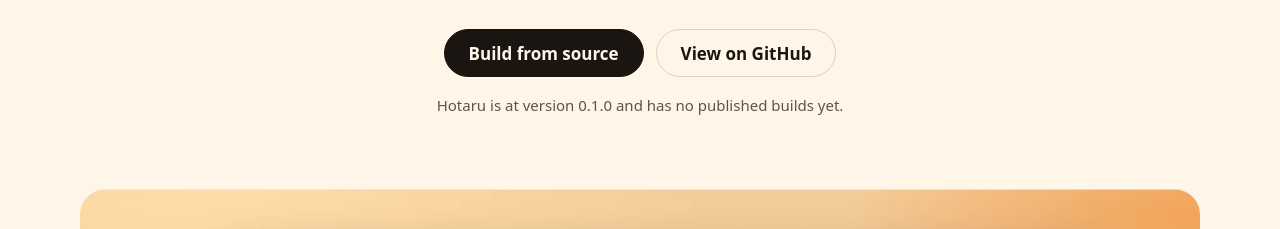
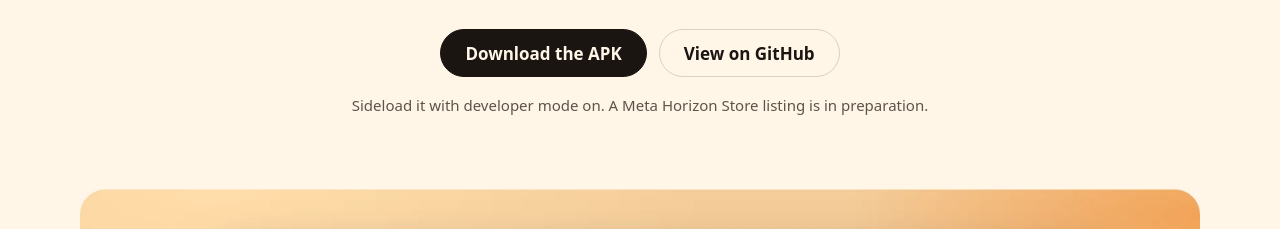
Before and after one commit to Anthonyy232/Hotaru, a plain HTML site: page site/index.html in a window 1280 px wide. Shown: the part 506-735 px from the top of the page. Drawn offline with Linux system fonts and the light colour scheme.

Commit message:
docs: point installs at the release apk

```diff
--- a/site/index.html
+++ b/site/index.html
@@ -50,10 +50,10 @@
     <h1>your library,<br>on a <em>giant</em> screen</h1>
     <p class="lede">A Jellyfin app for Meta Quest 3 and 3S. Browse in a window, then watch in an immersive cinema.</p>
     <div class="actions">
-      <a class="button primary" href="#build">Build from source</a>
+      <a class="button primary" href="https://github.com/Anthonyy232/Hotaru/releases/latest">Download the APK</a>
       <a class="button" href="https://github.com/Anthonyy232/Hotaru">View on GitHub</a>
     </div>
-    <p class="note">Hotaru is at version 0.1.0 and has no published builds yet.</p>
+    <p class="note">Sideload it with developer mode on. A Meta Horizon Store listing is in preparation.</p>
     <picture>
       <source media="(prefers-color-scheme: light)" srcset="img/hero-light.webp">
       <img class="hero-shot" src="img/hero-dark.webp" width="1696" height="503" alt="Render of the home screen: a featured episode with Resume and Details buttons, and the tab bar beside the window.">
@@ -116,7 +116,7 @@
   <section id="build" class="build wrap">
     <div class="copy">
       <h2>Build it <em>yourself</em></h2>
-      <p>There is no download yet. You need JDK 21, the Android SDK with <code>sdk.dir</code> set in <code>local.properties</code>, and a headset in developer mode.</p>
+      <p>To build Hotaru instead of downloading it, you need JDK 21, the Android SDK with <code>sdk.dir</code> set in <code>local.properties</code>, and a headset in developer mode.</p>
       <p>Hotaru needs Horizon OS v69 or newer and a Jellyfin server on 12.0 or newer.</p>
       <div class="actions">
         <a class="button primary" href="https://github.com/Anthonyy232/Hotaru#building-from-source">Build instructions</a>
```
Also changed, not shown: README.md.
